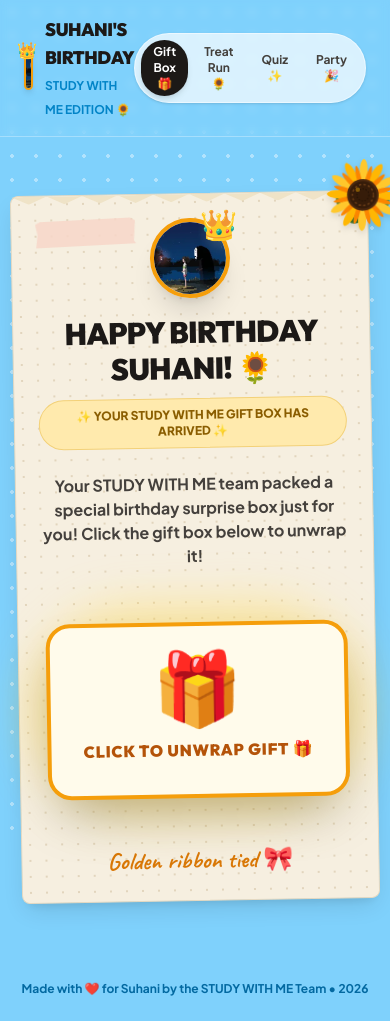
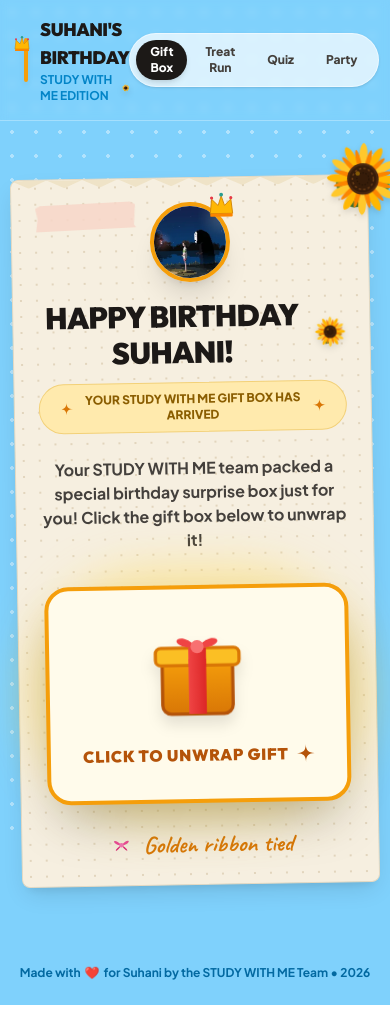
Before and after one commit to axontest/Suhani-s-Birthday, a React (Vite) app: page / in a window 390 px wide. Built offline with nearby package versions, Linux system fonts and the light colour scheme.

Commit message:
Replace default emojis with high quality vector SVG icons

```diff
--- a/src/App.jsx
+++ b/src/App.jsx
@@ -4,6 +4,7 @@ import { Stage0Verification } from './components/Stage0Verification';
 import { Stage1SpamDodger } from './components/Stage1SpamDodger';
 import { Stage2ModQuiz } from './components/Stage2ModQuiz';
 import { Stage3Celebration } from './components/Stage3Celebration';
+import { CrownSVG, SunflowerSVG, SparkleSVG } from './components/CustomIcons';
 import suhaniPfp from './assets/suhani_pfp.png';
 
 export function App() {
@@ -56,14 +57,17 @@ export function App() {
               alt="Suhani"
               className="w-11 h-11 rounded-full border-2 border-[#f59e0b] shadow-md object-cover"
             />
-            <span className="absolute -top-2 -right-1 text-base">👑</span>
+            <span className="absolute -top-2 -right-1">
+              <CrownSVG size={20} />
+            </span>
           </div>
           <div>
             <h1 className="font-['Outfit'] font-black text-lg sm:text-xl text-[#1c1917] tracking-tight">
               SUHANI'S BIRTHDAY
             </h1>
-            <span className="text-xs font-bold text-[#0284c7] uppercase">
-              STUDY WITH ME EDITION 🌻
+            <span className="text-xs font-bold text-[#0284c7] uppercase flex items-center gap-1">
+              <span>STUDY WITH ME EDITION</span>
+              <SunflowerSVG size={14} />
             </span>
           </div>
         </div>
@@ -71,15 +75,15 @@ export function App() {
         {/* Stage Navigator pills */}
         <div className="flex items-center gap-1 sm:gap-2 bg-white/70 backdrop-blur-md p-1.5 rounded-full border border-white/50 shadow-sm">
           {[
-            { id: 0, label: "Gift Box 🎁" },
-            { id: 1, label: "Treat Run 🌻" },
-            { id: 2, label: "Quiz ✨" },
-            { id: 3, label: "Party 🎉" }
+            { id: 0, label: "Gift Box" },
+            { id: 1, label: "Treat Run" },
+            { id: 2, label: "Quiz" },
+            { id: 3, label: "Party" }
           ].map(s => (
             <button
               key={s.id}
               onClick={() => setCurrentStage(s.id)}
-              className={`px-3 py-1 rounded-full text-xs font-bold transition-all cursor-pointer ${
+              className={`px-3.5 py-1 rounded-full text-xs font-extrabold transition-all cursor-pointer ${
                 currentStage === s.id
                   ? 'bg-[#1c1917] text-[#ffffff] shadow-md'
                   : 'text-[#44403c] hover:bg-white/80'
@@ -108,8 +112,10 @@ export function App() {
       </main>
 
       {/* Footer */}
-      <footer className="relative z-10 text-center py-6 text-xs text-[#0369a1] font-bold">
-        Made with ❤️ for Suhani by the STUDY WITH ME Team • 2026
+      <footer className="relative z-10 text-center py-6 text-xs text-[#0369a1] font-bold flex items-center justify-center gap-1">
+        <span>Made with</span>
+        <span className="text-[#ef4444]">❤️</span>
+        <span>for Suhani by the STUDY WITH ME Team • 2026</span>
       </footer>
     </div>
   );
--- a/src/components/CustomIcons.jsx
+++ b/src/components/CustomIcons.jsx
@@ -48,6 +48,64 @@ export const SunflowerSVG = ({ className = '', size = 64, style = {} }) => (
   </svg>
 );
 
+// High Quality 3D Glossy Gift Box SVG
+export const GiftBoxSVG = ({ size = 96, className = '' }) => (
+  <svg width={size} height={size} viewBox="0 0 100 100" className={`inline-block drop-shadow-xl ${className}`}>
+    <defs>
+      <linearGradient id="boxGrad" x1="0%" y1="0%" x2="0%" y2="100%">
+        <stop offset="0%" stopColor="#f59e0b" />
+        <stop offset="100%" stopColor="#d97706" />
+      </linearGradient>
+      <linearGradient id="ribbonGrad" x1="0%" y1="0%" x2="100%" y2="0%">
+        <stop offset="0%" stopColor="#ef4444" />
+        <stop offset="100%" stopColor="#dc2626" />
+      </linearGradient>
+    </defs>
+    <g>
+      {/* Box Body */}
+      <rect x="18" y="38" width="64" height="50" rx="8" fill="url(#boxGrad)" stroke="#b45309" strokeWidth="3" />
+      <rect x="12" y="28" width="76" height="16" rx="5" fill="#fbbf24" stroke="#d97706" strokeWidth="3" />
+
+      {/* Vertical Ribbon */}
+      <rect x="42" y="38" width="16" height="50" fill="url(#ribbonGrad)" />
+      <rect x="42" y="28" width="16" height="16" fill="url(#ribbonGrad)" />
+
+      {/* Big Ribbon Bow Top */}
+      <path d="M50 28 C35 10 20 25 44 28 Z" fill="#ef4444" />
+      <path d="M50 28 C65 10 80 25 56 28 Z" fill="#ef4444" />
+      <circle cx="50" cy="27" r="6" fill="#f87171" />
+    </g>
+  </svg>
+);
+
+// Ribbon Bow SVG
+export const RibbonBowSVG = ({ size = 48, className = '' }) => (
+  <svg width={size} height={size} viewBox="0 0 100 100" className={`inline-block ${className}`}>
+    <g>
+      <path d="M50 50 C25 20 10 40 42 50 Z" fill="#ec4899" />
+      <path d="M50 50 C75 20 90 40 58 50 Z" fill="#ec4899" />
+      <path d="M50 50 C30 80 20 70 42 54 Z" fill="#db2777" />
+      <path d="M50 50 C70 80 80 70 58 54 Z" fill="#db2777" />
+      <circle cx="50" cy="50" r="8" fill="#f472b6" />
+    </g>
+  </svg>
+);
+
+// Party Popper SVG
+export const PartyPopperSVG = ({ size = 32, className = '' }) => (
+  <svg width={size} height={size} viewBox="0 0 100 100" className={`inline-block ${className}`}>
+    <g>
+      <path d="M20 80 L35 40 L60 65 Z" fill="#3b82f6" />
+      <path d="M35 40 L45 25 L65 45 L60 65 Z" fill="#f59e0b" />
+      <circle cx="65" cy="25" r="4" fill="#ec4899" />
+      <circle cx="78" cy="35" r="3" fill="#10b981" />
+      <circle cx="55" cy="15" r="3.5" fill="#a855f7" />
+      <path d="M60 20 Q 75 10 85 20" stroke="#ef4444" strokeWidth="3" fill="none" />
+      <path d="M45 10 Q 55 0 65 5" stroke="#3b82f6" strokeWidth="3" fill="none" />
+    </g>
+  </svg>
+);
+
 // High Quality 3D Cake SVG Box Designs
 export const Deluxe3DCakeSVG = ({ type = 'strawberry', size = 80 }) => {
   const themes = {
@@ -69,26 +127,18 @@ export const Deluxe3DCakeSVG = ({ type = 'strawberry', size = 80 }) => {
         </linearGradient>
       </defs>
       <g>
-        {/* Base shadow */}
         <ellipse cx="50" cy="88" rx="40" ry="8" fill="rgba(0,0,0,0.15)" />
-
-        {/* Plate */}
         <ellipse cx="50" cy="85" rx="42" ry="7" fill="#ffffff" stroke="#cbd5e1" strokeWidth="2" />
-
-        {/* Cake Bottom Layer */}
         <rect x="18" y="52" width="64" height="30" rx="6" fill={`url(#cakeGrad-${type})`} />
 
-        {/* Frosting Drips */}
         <path
           d="M18 52 C24 64 30 52 36 62 C42 52 48 64 54 52 C60 62 66 52 72 64 C78 52 82 52 82 52 L82 42 L18 42 Z"
           fill={theme.drip}
         />
 
-        {/* Top Cake Layer */}
         <rect x="26" y="32" width="48" height="22" rx="4" fill={theme.top} />
         <ellipse cx="50" cy="32" rx="24" ry="6" fill={theme.drip} />
 
-        {/* Candles with glowing flames */}
         <rect x="38" y="16" width="4" height="16" rx="2" fill="#38bdf8" />
         <ellipse cx="40" cy="11" rx="3" ry="5" fill="#fbbf24" className="animate-pulse" />
 
@@ -98,7 +148,6 @@ export const Deluxe3DCakeSVG = ({ type = 'strawberry', size = 80 }) => {
         <rect x="58" y="16" width="4" height="16" rx="2" fill="#a855f7" />
         <ellipse cx="60" cy="11" rx="3" ry="5" fill="#fbbf24" className="animate-pulse" />
 
-        {/* Decorative Berries/Sprinkles */}
         <circle cx="30" cy="46" r="2.5" fill={theme.accent} />
         <circle cx="50" cy="48" r="3" fill={theme.accent} />
         <circle cx="70" cy="46" r="2.5" fill={theme.accent} />
@@ -171,7 +220,7 @@ export const ModShieldSVG = ({ size = 48, className = '' }) => (
 );
 
 export const CrownSVG = ({ size = 40, className = '' }) => (
-  <svg width={size} height={size} viewBox="0 0 100 100" className={className}>
+  <svg width={size} height={size} viewBox="0 0 100 100" className={`inline-block ${className}`}>
     <path d="M15 75 L20 30 L40 50 L50 20 L60 50 L80 30 L85 75 Z" fill="#ffb703" stroke="#d48806" strokeWidth="3" />
     <rect x="15" y="75" width="70" height="10" rx="3" fill="#fb8500" />
     <circle cx="20" cy="26" r="5" fill="#e63946" />
@@ -196,14 +245,14 @@ export const WashiTape = ({ width = 120, height = 30, color = "#f7d6c8", rotatio
   />
 );
 
-export const SparkleSVG = ({ size = 24, fill = "#ffb703" }) => (
-  <svg width={size} height={size} viewBox="0 0 100 100">
+export const SparkleSVG = ({ size = 24, fill = "#ffb703", className = '' }) => (
+  <svg width={size} height={size} viewBox="0 0 100 100" className={`inline-block ${className}`}>
     <path d="M50 0 C50 35 65 50 100 50 C65 50 50 65 50 100 C50 65 35 50 0 50 C35 50 50 35 50 0 Z" fill={fill} />
   </svg>
 );
 
-export const CoffeeSVG = ({ size = 44 }) => (
-  <svg width={size} height={size} viewBox="0 0 100 100">
+export const CoffeeSVG = ({ size = 44, className = '' }) => (
+  <svg width={size} height={size} viewBox="0 0 100 100" className={`inline-block ${className}`}>
     <rect x="25" y="35" width="45" height="48" rx="8" fill="#e76f51" />
     <path d="M70 45 C82 45 82 65 70 65" fill="none" stroke="#e76f51" strokeWidth="8" strokeLinecap="round" />
     <rect x="20" y="30" width="55" height="8" rx="4" fill="#f4a261" />
@@ -213,8 +262,8 @@ export const CoffeeSVG = ({ size = 44 }) => (
   </svg>
 );
 
-export const HeartSVG = ({ size = 24, fill = "#e63946" }) => (
-  <svg width={size} height={size} viewBox="0 0 100 100">
+export const HeartSVG = ({ size = 24, fill = "#e63946", className = '' }) => (
+  <svg width={size} height={size} viewBox="0 0 100 100" className={`inline-block ${className}`}>
     <path d="M50 88 C20 65 5 45 5 28 C5 15 15 5 28 5 C38 5 45 12 50 20 C55 12 62 5 72 5 C85 5 95 15 95 28 C95 45 80 65 50 88 Z" fill={fill} />
   </svg>
 );
--- a/src/components/Stage0Verification.jsx
+++ b/src/components/Stage0Verification.jsx
@@ -1,7 +1,7 @@
 import React, { useState } from 'react';
 import confetti from 'canvas-confetti';
 import { PaperScrap } from './PaperScrap';
-import { CrownSVG, SparkleSVG, SunflowerSVG, HeartSVG } from './CustomIcons';
+import { CrownSVG, SparkleSVG, SunflowerSVG, HeartSVG, GiftBoxSVG, RibbonBowSVG } from './CustomIcons';
 import { soundFx } from '../utils/audioSynth';
 import suhaniPfp from '../assets/suhani_pfp.png';
 
@@ -29,21 +29,26 @@ export const Stage0Verification = ({ onComplete }) => {
               alt="Suhani PFP"
               className="w-20 h-20 rounded-full border-4 border-[#f59e0b] shadow-xl object-cover"
             />
-            <span className="absolute -top-3 -right-2 text-3xl">👑</span>
+            <span className="absolute -top-3 -right-2">
+              <CrownSVG size={32} />
+            </span>
           </div>
-          <h1 className="font-['Outfit'] font-black text-3xl sm:text-5xl text-[#1c1917] tracking-tight">
-            HAPPY BIRTHDAY SUHANI! 🌻
+          <h1 className="font-['Outfit'] font-black text-3xl sm:text-5xl text-[#1c1917] tracking-tight flex items-center justify-center gap-2">
+            <span>HAPPY BIRTHDAY SUHANI!</span>
+            <SunflowerSVG size={44} />
           </h1>
         </div>
 
-        <div className="inline-block bg-[#ffeaad] text-[#8a5d00] font-['Plus_Jakarta_Sans'] font-extrabold px-5 py-2 rounded-full text-xs sm:text-sm mb-6 border border-[#f3d178]">
-          ✨ YOUR STUDY WITH ME GIFT BOX HAS ARRIVED ✨
+        <div className="inline-flex items-center gap-2 bg-[#ffeaad] text-[#8a5d00] font-['Plus_Jakarta_Sans'] font-extrabold px-5 py-2 rounded-full text-xs sm:text-sm mb-6 border border-[#f3d178]">
+          <SparkleSVG size={16} fill="#d97706" />
+          <span>YOUR STUDY WITH ME GIFT BOX HAS ARRIVED</span>
+          <SparkleSVG size={16} fill="#d97706" />
         </div>
 
         <p className="font-['Plus_Jakarta_Sans'] text-base text-[#44403c] font-semibold mb-8 max-w-md mx-auto">
           {boxState === 0 && "Your STUDY WITH ME team packed a special birthday surprise box just for you! Click the gift box below to unwrap it!"}
           {boxState === 1 && "Ribbon untied! Click once more to open your birthday surprise!"}
-          {boxState === 2 && "SURPRISE! You are officially crowned the Birthday Queen today! 👑"}
+          {boxState === 2 && "SURPRISE! You are officially crowned the Birthday Queen today!"}
         </p>
 
         {/* Interactive 3D Gift Box Unboxing */}
@@ -55,18 +60,17 @@ export const Stage0Verification = ({ onComplete }) => {
             >
               <div className="absolute -inset-4 bg-amber-300/40 rounded-full blur-xl group-hover:bg-amber-400/60 transition-all" />
 
-              <div className="relative bg-[#fffbeb] border-4 border-[#f59e0b] p-8 rounded-3xl shadow-2xl flex flex-col items-center">
-                <div className="text-7xl sm:text-8xl mb-2 animate-bounce">
-                  {boxState === 0 ? "🎁" : "🎀"}
-                </div>
-                <span className="font-['Outfit'] font-black text-base text-[#b45309] uppercase tracking-wider">
-                  {boxState === 0 ? "CLICK TO UNWRAP GIFT 🎁" : "CLICK TO OPEN BOX ✨"}
+              <div className="relative bg-[#fffbeb] border-4 border-[#f59e0b] p-8 sm:p-10 rounded-3xl shadow-2xl flex flex-col items-center gap-3">
+                <GiftBoxSVG size={110} className="animate-bounce" />
+                <span className="font-['Outfit'] font-black text-base text-[#b45309] uppercase tracking-wider flex items-center gap-2">
+                  <span>{boxState === 0 ? "CLICK TO UNWRAP GIFT" : "CLICK TO OPEN BOX"}</span>
+                  <SparkleSVG size={18} fill="#b45309" />
                 </span>
               </div>
             </button>
           ) : (
             <div className="bg-[#fffbeb] border-2 border-[#fcd34d] p-6 sm:p-8 rounded-3xl shadow-xl max-w-md w-full animate-fade-in text-center space-y-4">
-              <div className="flex justify-center gap-3">
+              <div className="flex justify-center gap-4">
                 <CrownSVG size={48} />
                 <SunflowerSVG size={48} />
                 <SparkleSVG size={48} fill="#ec4899" />
@@ -77,9 +81,17 @@ export const Stage0Verification = ({ onComplete }) => {
               </h3>
 
               <div className="space-y-2 font-['Caveat'] text-2xl text-[#44403c] font-bold">
-                <p>✨ 100% Happiness & Zero Stress Guaranteed!</p>
-                <p>🎂 Unlimited Cake & Coffee Rights Activated!</p>
-                <p>❤️ Messages from your STUDY WITH ME team waiting inside!</p>
+                <p className="flex items-center justify-center gap-2">
+                  <SparkleSVG size={20} fill="#f59e0b" />
+                  <span>100% Happiness & Zero Stress Guaranteed!</span>
+                </p>
+                <p className="flex items-center justify-center gap-2">
+                  <span>🎂 Unlimited Cake & Coffee Rights Activated!</span>
+                </p>
+                <p className="flex items-center justify-center gap-2">
+                  <HeartSVG size={22} fill="#ef4444" />
+                  <span>Messages from your STUDY WITH ME team waiting inside!</span>
+                </p>
               </div>
 
               <div className="pt-4">
@@ -88,9 +100,10 @@ export const Stage0Verification = ({ onComplete }) => {
                     soundFx.playSuccess();
                     onComplete();
                   }}
-                  className="w-full bg-[#10b981] hover:bg-[#059669] text-white font-['Outfit'] font-black text-lg py-4 rounded-2xl shadow-xl cursor-pointer transform transition hover:scale-[1.02] active:scale-95"
+                  className="w-full bg-[#10b981] hover:bg-[#059669] text-white font-['Outfit'] font-black text-lg py-4 rounded-2xl shadow-xl cursor-pointer transform transition hover:scale-[1.02] active:scale-95 flex items-center justify-center gap-2"
                 >
-                  START YOUR BIRTHDAY PARTY 🚀
+                  <span>START YOUR BIRTHDAY PARTY</span>
+                  <SparkleSVG size={22} fill="#ffffff" />
                 </button>
               </div>
             </div>
@@ -98,8 +111,9 @@ export const Stage0Verification = ({ onComplete }) => {
         </div>
 
         {boxState < 2 && (
-          <div className="font-['Caveat'] text-2xl text-[#d97706] font-bold mt-4">
-            {boxState === 0 ? "Golden ribbon tied 🎀" : "Ready to reveal your surprise! ✨"}
+          <div className="font-['Caveat'] text-2xl text-[#d97706] font-bold mt-4 flex items-center justify-center gap-2">
+            <RibbonBowSVG size={28} />
+            <span>{boxState === 0 ? "Golden ribbon tied" : "Ready to reveal your surprise!"}</span>
           </div>
         )}
       </PaperScrap>
```
